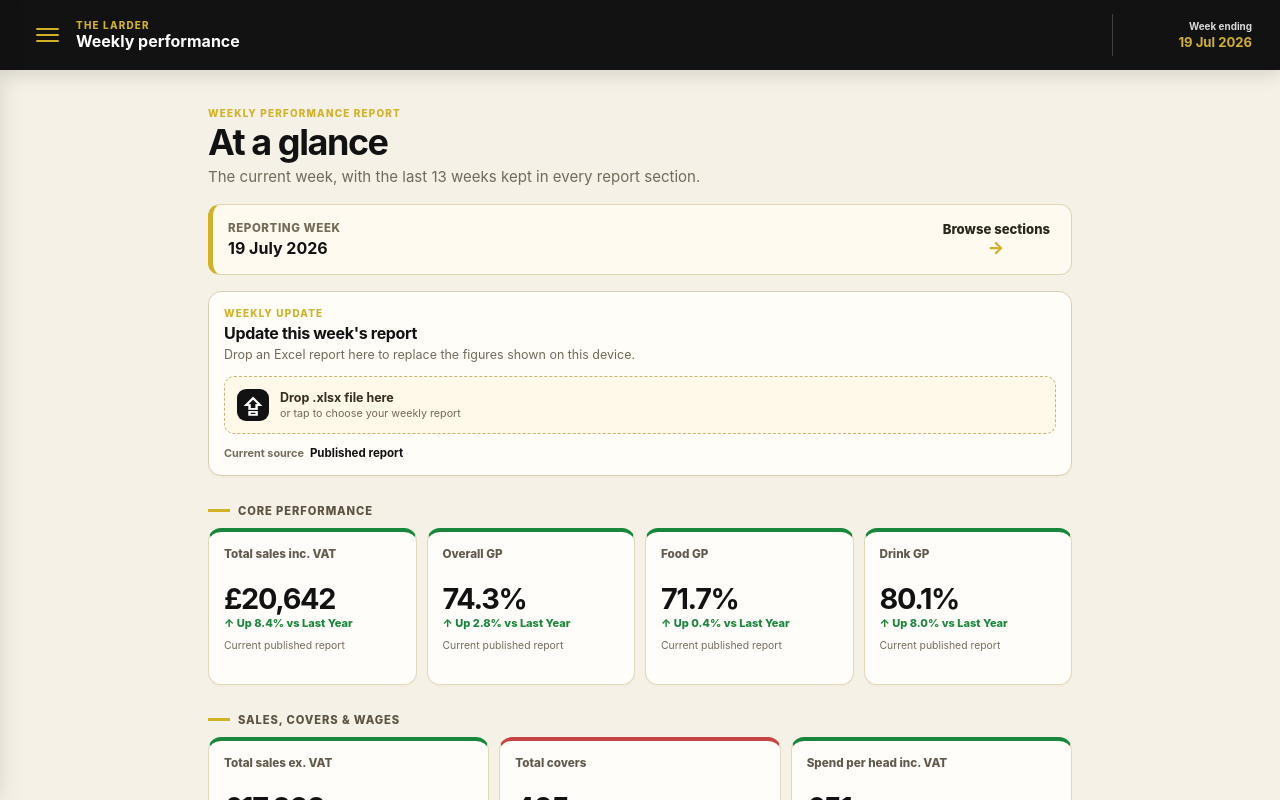
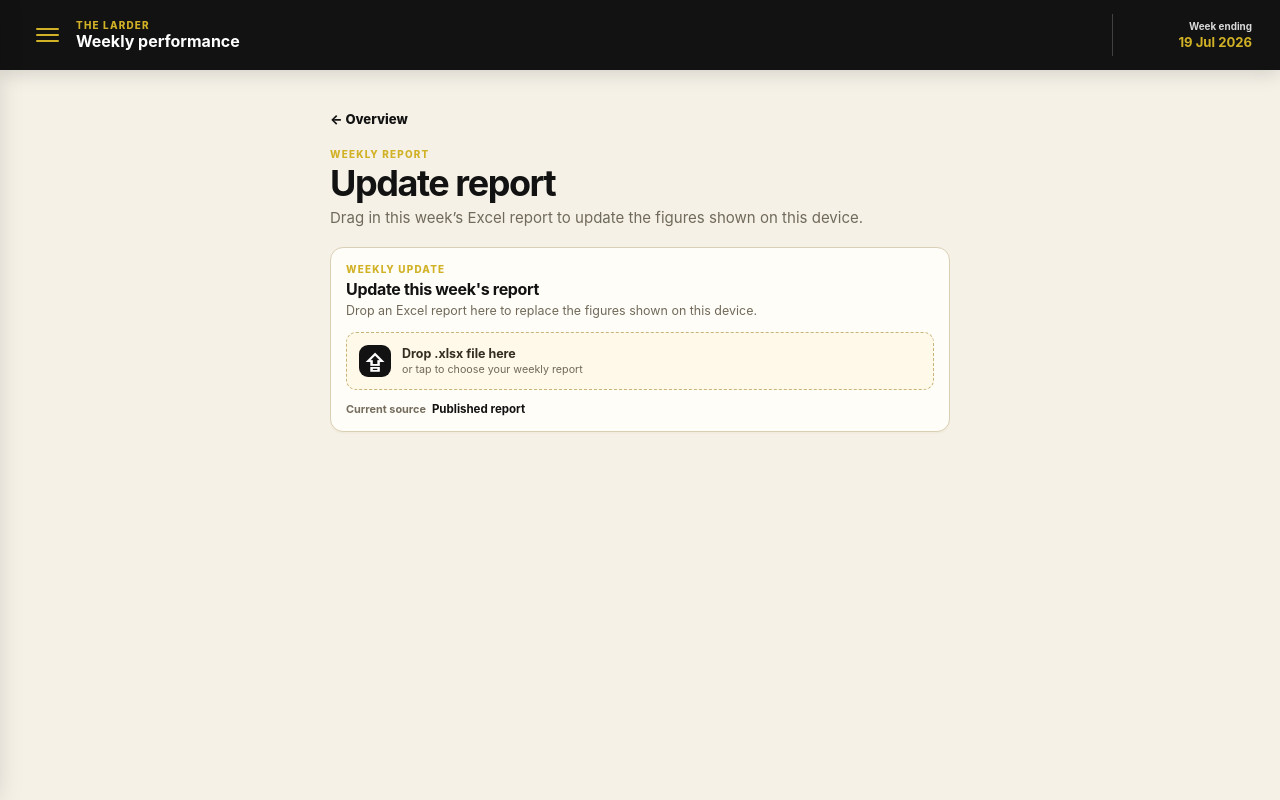
Before and after one commit to Ben316-design/larder-weekly-report, a website: page index.html in a window 1280 px wide. Both pictures are taken after a click on the button "Open weekly report update". Shown: the top 800 px of the page. Drawn offline with Linux system fonts and the light colour scheme.

Commit message:
Move report upload to its own page

```diff
--- a/app.js
+++ b/app.js
@@ -271,6 +271,7 @@ function sectionIcon(section) {
 function renderMenu() {
   const menuItems = [
     `<button class="menu-item ${state.section === "overview" ? "is-active" : ""}" data-section="overview"><span class="menu-item__icon">⌂</span><span>Overview</span><span class="menu-item__chevron">›</span></button>`,
+    `<button class="menu-item menu-item--update ${state.section === "update-report" ? "is-active" : ""}" data-section="update-report"><span class="menu-item__icon">↥</span><span>Update report</span><span class="menu-item__chevron">›</span></button>`,
     ...report.sections.map((section) => `<button class="menu-item ${state.section === section.id ? "is-active" : ""}" data-section="${section.id}">
       <span class="menu-item__icon accent-${section.accent}">${sectionIcon(section)}</span>
       <span>${escapeHtml(section.label)}</span><span class="menu-item__chevron">›</span>
@@ -311,8 +312,6 @@ function renderOverview() {
       <button class="text-button" type="button" data-action="open-menu">Browse sections <span>&rarr;</span></button>
     </section>
 
-    ${renderUploader()}
-
     <section class="overview-group">
       <div class="section-label"><span></span>Core performance</div>
       <div class="summary-grid summary-grid--feature">${primary.map(renderSummaryCard).join("")}</div>
@@ -328,6 +327,19 @@ function renderOverview() {
       ${report.sections.map((section) => `<button class="quick-link accent-${section.accent}" type="button" data-section="${section.id}">
         <span class="quick-link__icon">${sectionIcon(section)}</span><span>${escapeHtml(section.label)}</span><span>›</span>
       </button>`).join("")}
+    </section>`;
+}
+
+function renderUpdateReport() {
+  return `
+    <section class="update-report-page">
+      <button class="back-link" type="button" data-section="overview">&larr; Overview</button>
+      <div class="page-intro update-report-intro">
+        <p class="eyebrow">WEEKLY REPORT</p>
+        <h2>Update report</h2>
+        <p>Drag in this week’s Excel report to update the figures shown on this device.</p>
+      </div>
+      ${renderUploader()}
     </section>`;
 }
 
@@ -398,7 +410,7 @@ function render() {
   collapseExpandedTable({ restoreFocus: false });
   topWeek.textContent = formatDate(state.week || report.selectedWeek, true).replace(/&mdash;/g, "—");
   renderMenu();
-  app.innerHTML = state.section === "overview" ? renderOverview() : renderSection(getSection(state.section));
+  app.innerHTML = state.section === "overview" ? renderOverview() : state.section === "update-report" ? renderUpdateReport() : renderSection(getSection(state.section));
   attachDynamicListeners();
 }
 
@@ -636,7 +648,7 @@ menuButton.addEventListener("click", openMenu);
 closeMenuButton.addEventListener("click", closeMenu);
 drawerBackdrop.addEventListener("click", closeMenu);
 weekButton.addEventListener("click", () => {
-  changeSection("overview");
+  changeSection("update-report");
   window.setTimeout(() => document.querySelector("#report-uploader")?.focus(), 250);
 });
 document.addEventListener("keydown", (event) => {
--- a/index.html
+++ b/index.html
@@ -22,7 +22,7 @@
           <p>THE LARDER</p>
           <h1>Weekly performance</h1>
         </div>
-        <button class="week-button" id="week-button" type="button" aria-label="Jump to weekly report upload">
+        <button class="week-button" id="week-button" type="button" aria-label="Open weekly report update">
           <span class="week-button__label">Week ending</span>
           <strong id="top-week">—</strong>
         </button>
--- a/styles.css
+++ b/styles.css
@@ -58,6 +58,7 @@ main { width: min(100%, 920px); margin: 0 auto; padding: 24px 16px 42px; }
 .drop-zone__icon { display: grid; flex: 0 0 auto; place-items: center; width: 32px; height: 32px; border-radius: 9px; color: #fff; background: var(--ink); font-size: 1.2rem; font-weight: 800; }.drop-zone strong, .drop-zone small { display: block; }.drop-zone strong { font-size: .78rem; }.drop-zone small { margin-top: 2px; color: #716a5a; font-size: .67rem; }
 .upload-status { display: flex; align-items: baseline; gap: 6px; color: #756d5d; font-size: .68rem; }.upload-status span { font-weight: 750; }.upload-status strong { color: var(--ink); overflow: hidden; font-size: .72rem; text-overflow: ellipsis; white-space: nowrap; }.upload-status .is-error { color: var(--danger); }.upload-status .is-loading { color: #756015; }
 .reset-report { width: max-content; padding: 0; border: 0; color: #625a4c; background: transparent; font-size: .7rem; font-weight: 750; text-decoration: underline; text-underline-offset: 3px; }
+.update-report-page { width: min(100%, 620px); margin: 4px auto 0; }.update-report-page .back-link { margin: 0 0 18px; color: var(--ink); }.update-report-page .upload-panel { margin-top: 20px; }
 .overview-group, .quick-links { margin-top: 28px; }
 .section-label { display: flex; align-items: center; gap: 8px; margin-bottom: 10px; color: #5b5242; font-size: .7rem; font-weight: 850; letter-spacing: .08em; text-transform: uppercase; }
 .section-label span { display: block; width: 22px; height: 3px; background: var(--gold); }
@@ -110,7 +111,7 @@ main { width: min(100%, 920px); margin: 0 auto; padding: 24px 16px 42px; }
 .drawer-backdrop { position: fixed; z-index: 20; inset: 0; background: #111a; opacity: 0; transition: opacity .22s ease; }.drawer-backdrop.is-visible { opacity: 1; }
 .menu-drawer { position: fixed; z-index: 25; top: 0; bottom: 0; left: 0; width: min(86vw, 360px); display: flex; flex-direction: column; padding: max(18px, env(safe-area-inset-top)) 14px 16px; transform: translateX(-105%); color: #fff; background: var(--ink); box-shadow: 7px 0 30px #0004; transition: transform .22s ease; }.menu-drawer.is-open { transform: translateX(0); }
 .drawer-heading { display: flex; align-items: start; justify-content: space-between; padding: 2px 5px 17px; border-bottom: 1px solid #ffffff2f; }.drawer-heading p { margin: 0; color: var(--gold); font-size: .62rem; font-weight: 850; letter-spacing: .1em; }.drawer-heading h2 { margin: 4px 0 0; font-size: 1.25rem; }.close-button { width: 33px; height: 33px; padding: 0; border: 1px solid #ffffff3d; border-radius: 50%; color: #fff; background: transparent; font-size: 1.5rem; line-height: 1; }
-.menu-drawer nav { overflow-y: auto; padding-top: 14px; }.menu-item { width: 100%; display: grid; grid-template-columns: 30px 1fr 13px; align-items: center; gap: 8px; padding: 11px 8px; border: 0; border-bottom: 1px solid #ffffff15; border-radius: 7px; color: #e9e4d9; background: transparent; font-size: .86rem; font-weight: 720; text-align: left; }.menu-item.is-active { color: #1a1814; background: var(--gold); }.menu-item.is-active .menu-item__icon { color: var(--gold); background: var(--ink); }.menu-item__chevron { color: #d4c9b6; font-size: 1.3rem; }.menu-item.is-active .menu-item__chevron { color: #1a1814; }.drawer-footer { margin-top: auto; padding: 14px 5px 0; color: #aca392; font-size: .7rem; line-height: 1.4; }
+.menu-drawer nav { overflow-y: auto; padding-top: 14px; }.menu-item { width: 100%; display: grid; grid-template-columns: 30px 1fr 13px; align-items: center; gap: 8px; padding: 11px 8px; border: 0; border-bottom: 1px solid #ffffff15; border-radius: 7px; color: #e9e4d9; background: transparent; font-size: .86rem; font-weight: 720; text-align: left; }.menu-item--update { margin: 5px 0 8px; border: 1px solid #ffffff38; color: #fff6c6; background: #ffffff0a; }.menu-item--update .menu-item__icon { color: #1a1814; background: var(--gold); }.menu-item.is-active { color: #1a1814; background: var(--gold); }.menu-item.is-active .menu-item__icon { color: var(--gold); background: var(--ink); }.menu-item__chevron { color: #d4c9b6; font-size: 1.3rem; }.menu-item.is-active .menu-item__chevron { color: #1a1814; }.drawer-footer { margin-top: auto; padding: 14px 5px 0; color: #aca392; font-size: .7rem; line-height: 1.4; }
 .accent-orange { border-left-color: var(--soft-orange); }.accent-green, .accent-lime { border-left-color: var(--soft-green); }.accent-blue, .accent-royal, .accent-sky { border-left-color: var(--soft-blue); }.accent-lavender, .accent-lilac { border-left-color: var(--soft-lilac); }.accent-peach, .accent-burnt { border-left-color: var(--soft-orange); }.accent-orange .quick-link__icon, .quick-link.accent-orange .quick-link__icon { background: var(--soft-orange); color: #3a210f; }.quick-link.accent-green .quick-link__icon, .quick-link.accent-lime .quick-link__icon { background: var(--soft-green); color: #14210c; }.quick-link.accent-blue .quick-link__icon, .quick-link.accent-royal .quick-link__icon, .quick-link.accent-sky .quick-link__icon { background: var(--soft-blue); color: #102337; }.quick-link.accent-lavender .quick-link__icon, .quick-link.accent-lilac .quick-link__icon { background: var(--soft-lilac); color: #2f1f3d; }.quick-link.accent-peach .quick-link__icon, .quick-link.accent-burnt .quick-link__icon { background: var(--soft-orange); color: #3a210f; }
 
 @media (orientation: landscape) { .table-wrap.is-expanded { --table-toolbar-height: calc(42px + env(safe-area-inset-top)); padding: 0 max(12px, env(safe-area-inset-right)) max(10px, env(safe-area-inset-bottom)) max(12px, env(safe-area-inset-left)); }.table-wrap.is-expanded .table-expand-close { top: max(8px, env(safe-area-inset-top)); right: max(10px, env(safe-area-inset-right)); min-height: 32px; padding: 6px 9px; }.table-wrap.is-expanded table { min-width: max(720px, 100%); margin-top: 0; font-size: clamp(.68rem, 2.2vh, .84rem); }.table-wrap.is-expanded th, .table-wrap.is-expanded td { padding: clamp(7px, 1.8vh, 10px) clamp(9px, 1.7vw, 14px); } }
```
